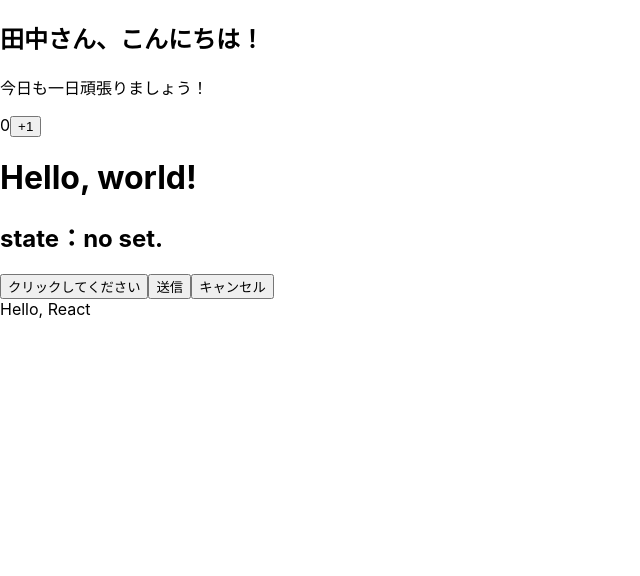
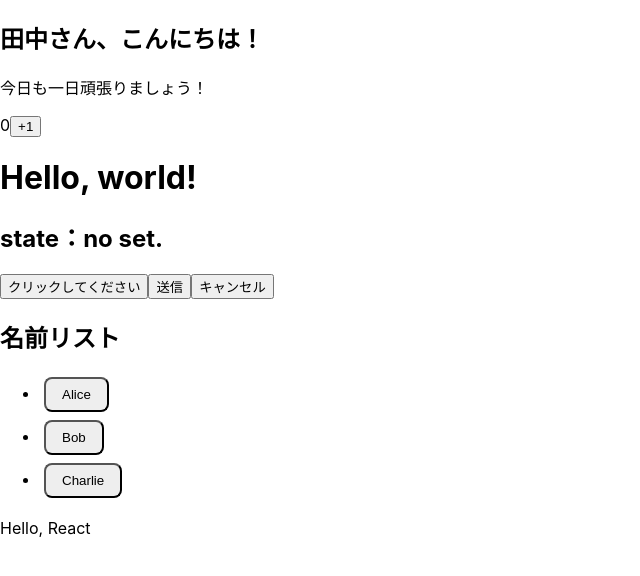
Before and after one commit to yutas123/ReactPractice, a React (Create React App) app: page / in a window 1280 px wide. Shown: the top 576 px of the page, without its empty margins (0-640 px from the left). Built offline with nearby package versions, Linux system fonts and the light colour scheme.

Commit message:
よう分からんが一旦コミット

```diff
--- a/src/App.js
+++ b/src/App.js
@@ -3,6 +3,7 @@ import Greeting from './components/Greeting';
 import Counter from './components/Counter';
 import Square from './components/Square';
 import Button from './components/Button';
+import NameList from './components/NameList';
 
 // 親コンポーネント
 const App = () => {
@@ -22,6 +23,9 @@ const App = () => {
         <Button label="クリックしてください" />
         <Button label="送信" />
         <Button label="キャンセル" />
+      </div>
+      <div className="mt-4">
+        <NameList />
       </div>
       {/* ここで ParentComponent を使用 */}
       <ParentComponent />
--- /dev/null
+++ b/src/components/NameList.tsx
@@ -0,0 +1,34 @@
+import React, { useState } from 'react';
+
+const NameList: React.FC = () => {
+  // ジェネリクスを使った型付き配列
+  const names: Array<string> = ['Alice', 'Bob', 'Charlie'];
+
+  const [selectedName, setSelectedName] = useState<string | null>(null);
+
+  return (
+    <div>
+      <h2>名前リスト</h2>
+      <ul>
+        {names.map((name) => (
+          <li key={name}>
+            <button
+              onClick={() => setSelectedName(name)}
+              style={{
+                backgroundColor: selectedName === name ? '#90caf9' : '#eeeeee',
+                padding: '8px 16px',
+                margin: '4px',
+                borderRadius: '8px',
+              }}
+            >
+              {name}
+            </button>
+          </li>
+        ))}
+      </ul>
+      {selectedName && <p>選択された名前：{selectedName}</p>}
+    </div>
+  );
+};
+
+export default NameList;
```
